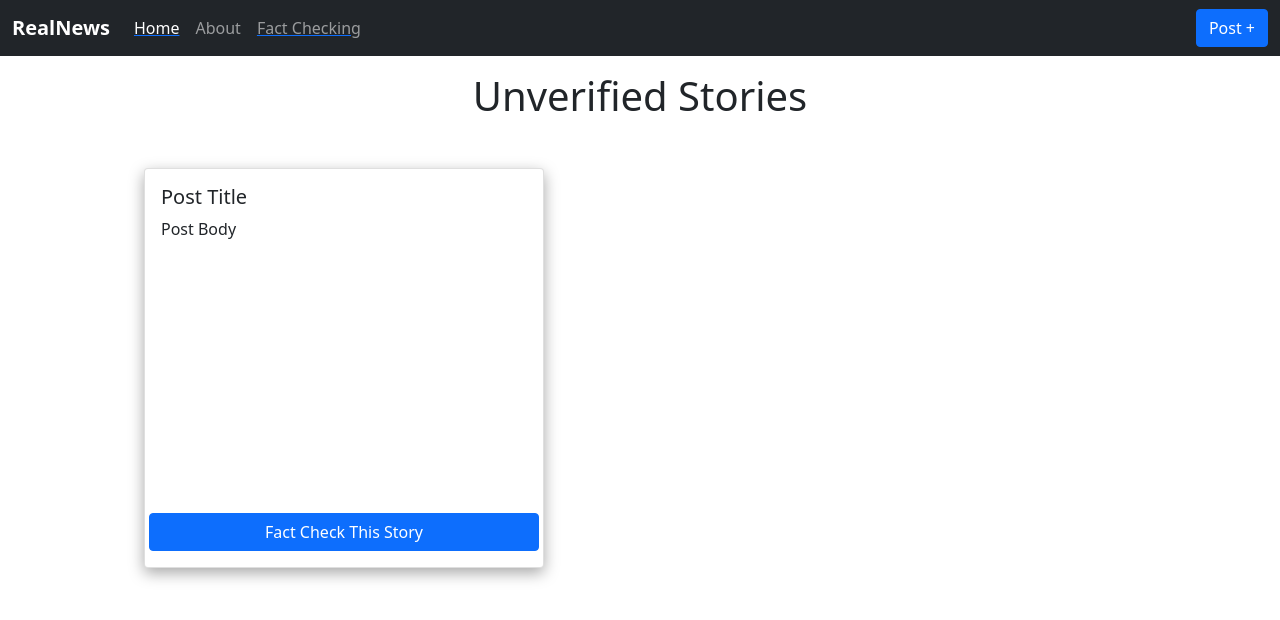
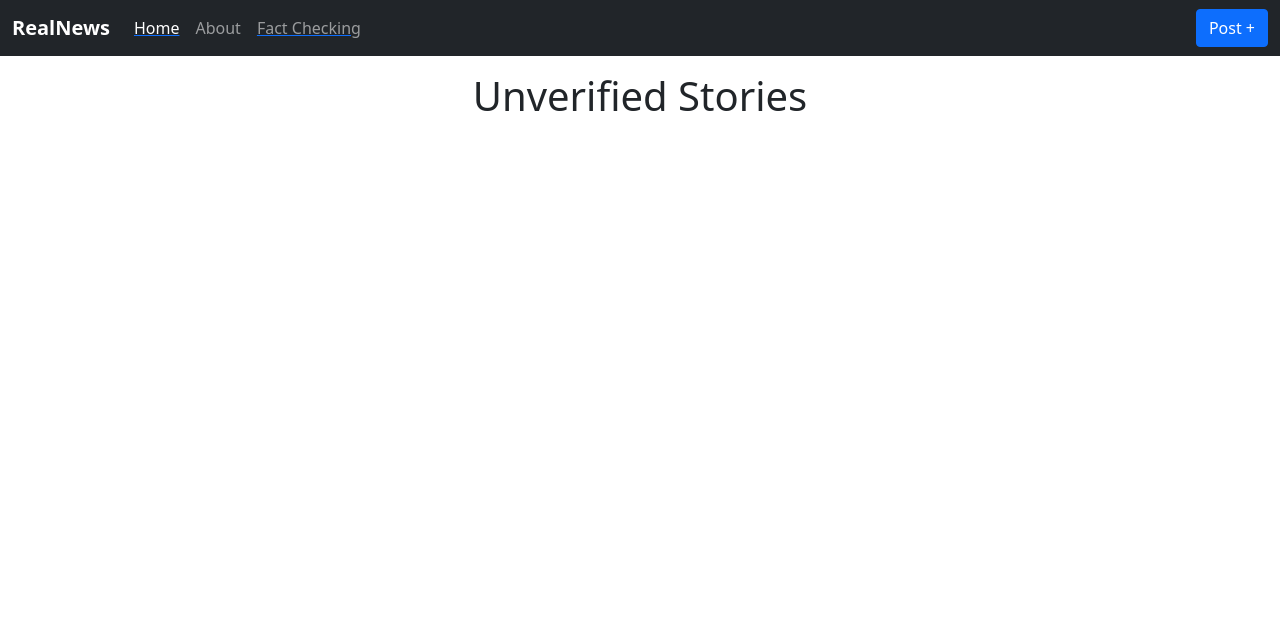
Before and after one commit to AI-and-Blockchain/F23_RealNews, a React (Create React App) app in the folder App/realnews/: page /fact-checker in a window 1280 px wide. Shown: the top 620 px of the page. Built offline with nearby package versions, Linux system fonts and the light colour scheme; the HTML template or start-up script is replaced by a standard one.

Commit message:
Added IPFS retrieval to display on unverified posts

```diff
--- a/App/realnews/src/components/postForm/postForm.js
+++ b/App/realnews/src/components/postForm/postForm.js
@@ -1,6 +1,14 @@
 import React, { useState } from 'react';
 import axios from 'axios';
 import './postForm.css';
+
+const saveHash = (postTitle, hash) => {
+  const existingPosts = JSON.parse(localStorage.getItem('ipfsPosts')) || [];
+  const newPost = { title: postTitle, hash: hash };
+  existingPosts.push(newPost);
+  localStorage.setItem('ipfsPosts', JSON.stringify(existingPosts));
+};
+
 
 const Modal = ({ handleClose, show }) => {
   const [postTitle, setPostTitle] = useState('');
@@ -27,23 +35,28 @@ const Modal = ({ handleClose, show }) => {
 
   const handleSubmit = async (e) => {
     e.preventDefault();
+    if (!postTitle || !postBody) {
+      setErrorMessage('Please enter both title and body for the post.');
+      return;
+    }
+
     console.log("Form submission started");
-
-    // Create the post object
     const post = { title: postTitle, body: postBody };
 
-    // Upload the post to IPFS via Pinata
     try {
       const result = await pinJSONToIPFS(post);
       if (result && result.IpfsHash) {
         console.log('Stored on IPFS with hash:', result.IpfsHash);
+        saveHash(postTitle, result.IpfsHash);
+        setPostTitle('');
+        setPostBody('');
+        handleClose();
+      } else {
+        setErrorMessage('Failed to get a valid response from IPFS.');
       }
     } catch (error) {
       console.error('Error uploading post to IPFS:', error);
     }
-
-    // Close the modal
-    handleClose();
   };
 
   return (
--- a/App/realnews/src/components/unverifiedNews/unverifiedNews.js
+++ b/App/realnews/src/components/unverifiedNews/unverifiedNews.js
@@ -1,15 +1,21 @@
-import React, { useEffect, useState, Component } from "react";
-import "./unverifiedNews.css"
+import React, { Component } from "react";
+import axios from "axios";
 import Modal from '../factCheckForm/factCheckForm.js';
 
 class UnverifiedNews extends Component {
     constructor() {
         super();
         this.state = {
-            show: false
+            show: false,
+            posts: [], // Add a state variable to store the fetched posts
         };
         this.showModal = this.showModal.bind(this);
         this.hideModal = this.hideModal.bind(this);
+    }
+
+    componentDidMount() {
+        // Fetch posts from IPFS when the component mounts
+        this.fetchPostsFromIPFS();
     }
 
     showModal = () => {
@@ -20,26 +26,46 @@ class UnverifiedNews extends Component {
         this.setState({ show: false });
     };
 
+    // Function to fetch posts from IPFS
+    fetchPostsFromIPFS = async () => {
+        try {
+            const storedPosts = JSON.parse(localStorage.getItem('ipfsPosts')) || [];
+            const fetchedPosts = await Promise.all(storedPosts.map(async (post) => {
+                const url = `https://amber-eligible-bear-775.mypinata.cloud/ipfs/${post.hash}`;
+                const response = await axios.get(url);
+                console.log('Fetched post data:', response.data);
+                return { ...response.data, title: post.title };
+            }));
+
+            console.log('All fetched posts:', fetchedPosts);
+            this.setState({ posts: fetchedPosts }); // Update the state with fetched posts
+        } catch (error) {
+            console.error('Error fetching posts from IPFS:', error);
+            // Handle error here
+        }
+    };
+
     render() {
+        const { posts, show } = this.state; // Destructure posts and show from state
+
         return (
             <>
                 <h1 className="text-center my-3">Unverified Stories</h1>
                 <div className="mainDiv">
-
-        <div class="card" style={{  marginTop:"2rem" , boxShadow: "rgba(0, 0, 0, 0.35) 0px 5px 15px"}}>
-            <div class="card-body d-flex flex-column">
-                <h5 class="card-title">Post Title</h5>
-                <p class="card-text">
-                    Post Body
-                </p>
-                <div class="mt-auto">
-                    <Modal show={this.state.show} handleClose={this.hideModal}></Modal>
-                    <div class="row">
-                        <a onClick={this.showModal} class="btn btn-primary">Fact Check This Story</a>
+                    {posts.map((post, index) => (
+                        <div key={index} className="card" style={{ marginTop: "2rem", boxShadow: "rgba(0, 0, 0, 0.35) 0px 5px 15px" }}>
+                            <div className="card-body d-flex flex-column">
+                                <h5 className="card-title">{post.title}</h5>
+                                <p className="card-text">{post.body}</p>
+                                <div className="mt-auto">
+                                    <Modal show={show} handleClose={this.hideModal}></Modal>
+                                    <div className="row">
+                                        <a onClick={this.showModal} className="btn btn-primary">Fact Check This Story</a>
                                     </div>
                                 </div>
                             </div>
                         </div>
+                    ))}
                 </div>
             </>
         )
```
Also changed, not shown: App/realnews/src/components/factCheckForm/factCheckForm.css (line endings or trailing spaces), App/realnews/src/components/factCheckForm/factCheckForm.js (line endings or trailing spaces). Lines whose indentation alone changed are shown as unchanged.
